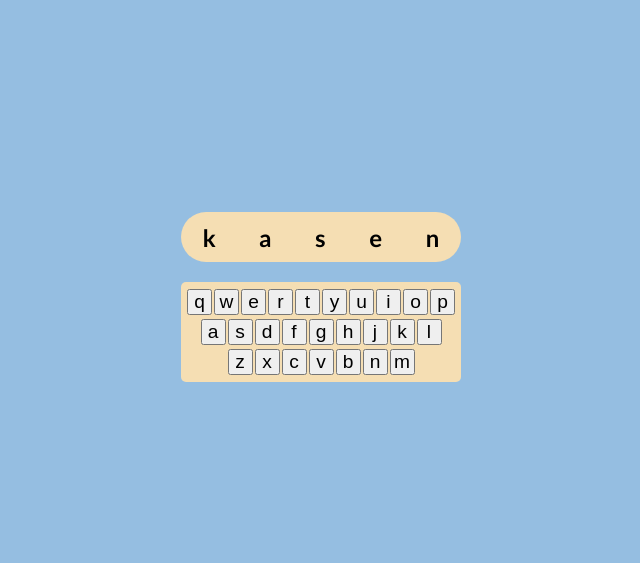
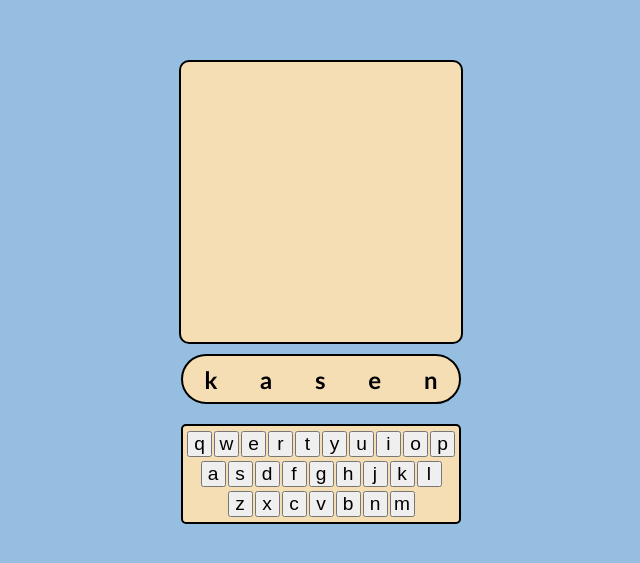
Before and after one commit to Alborzie/hangman-game-js, a plain HTML site: page index.html in a window 1280 px wide. Shown: the part 103-666 px from the top of the page, without its empty margins (319-959 px from the left). Drawn offline with Linux system fonts and the light colour scheme.

Commit message:
a few adjustments, plus the basics of canvas tag

```diff
--- a/index.html
+++ b/index.html
@@ -45,37 +45,163 @@
         </div>
       </div>
 
-      <div class="word">
+      <div class="word"></div>
 
-      </div>
+      <canvas id="mistake" width="280px" height="280px"></canvas>
     </div>
 
     <script src="jQuery JavaScript Library v3.7.1.js"></script>
     <script>
-      let words = ["Kadyn","Salvador","Matthew","Justice","Roderic","Cohen","Rolando","Aden","Jorge","Jayden","Kason","Hunter","Aarav","Kasen","Reginald","Douglas","Willie","Kai","Neil","Ulises","Samson","Kayden","Isai","Killian","Dakota","Abraham","Jaydon","Darryl","Amir","London","Brennan","Dallas","Damion","Esteban","Kane","Noah","Frankie","Emiliano","Joshua","Darren","Kael","Sidney","Dorian","Alessandro","Abdullah","Will","Heath","Andy","Messiah","Trey","Maliyah","Dana","Luz","Reagan","Alison","Carla","Regan","Mallory","Bridget","Hailee","Frida","Caylee","Marissa","Kenya","Ashlee","Miley","Aubrey","Kelsie","Abbey","Ariana","Jaslene","Clarissa","Lexi","Heaven","Kamari","Maryjane","Marisa","Lilah","Mckinle","Stephanie","Paola","Martha","Lila","Aliyah","Madison","Sidney","Gabrielle","Alma","Allyson","Gretchen","Kylie","Angel","Cierra","Jayla","Brooklynn","Gwendolyn","Payten","Angela","Karlee","Aiyana"];
-      let worddv = $(".word")
+      let words = [
+        "Kadyn",
+        "Salvador",
+        "Matthew",
+        "Justice",
+        "Roderic",
+        "Cohen",
+        "Rolando",
+        "Aden",
+        "Jorge",
+        "Jayden",
+        "Kason",
+        "Hunter",
+        "Aarav",
+        "Kasen",
+        "Reginald",
+        "Douglas",
+        "Willie",
+        "Kai",
+        "Neil",
+        "Ulises",
+        "Samson",
+        "Kayden",
+        "Isai",
+        "Killian",
+        "Dakota",
+        "Abraham",
+        "Jaydon",
+        "Darryl",
+        "Amir",
+        "London",
+        "Brennan",
+        "Dallas",
+        "Damion",
+        "Esteban",
+        "Kane",
+        "Noah",
+        "Frankie",
+        "Emiliano",
+        "Joshua",
+        "Darren",
+        "Kael",
+        "Sidney",
+        "Dorian",
+        "Alessandro",
+        "Abdullah",
+        "Will",
+        "Heath",
+        "Andy",
+        "Messiah",
+        "Trey",
+        "Maliyah",
+        "Dana",
+        "Luz",
+        "Reagan",
+        "Alison",
+        "Carla",
+        "Regan",
+        "Mallory",
+        "Bridget",
+        "Hailee",
+        "Frida",
+        "Caylee",
+        "Marissa",
+        "Kenya",
+        "Ashlee",
+        "Miley",
+        "Aubrey",
+        "Kelsie",
+        "Abbey",
+        "Ariana",
+        "Jaslene",
+        "Clarissa",
+        "Lexi",
+        "Heaven",
+        "Kamari",
+        "Maryjane",
+        "Marisa",
+        "Lilah",
+        "Mckinle",
+        "Stephanie",
+        "Paola",
+        "Martha",
+        "Lila",
+        "Aliyah",
+        "Madison",
+        "Sidney",
+        "Gabrielle",
+        "Alma",
+        "Allyson",
+        "Gretchen",
+        "Kylie",
+        "Angel",
+        "Cierra",
+        "Jayla",
+        "Brooklynn",
+        "Gwendolyn",
+        "Payten",
+        "Angela",
+        "Karlee",
+        "Aiyana",
+      ];
+      let worddv = $(".word");
+      const c = document.getElementById("mistake").getContext("2d");
 
-      class word{
-          constructor(){
-              this.wordstr = words[Math.floor((Math.random()*100))].toLowerCase()
-              this.wordarr = this.wordstr.split("")
-              for(let char of this.wordarr){
-                let dv = $(`<div class="letter">${char}</div>`)
-                worddv.append(dv)
-              }
+      class word {
+        constructor() {
+          this.wordstr = words[Math.floor(Math.random() * 100)].toLowerCase();
+          this.wordarr = this.wordstr.split("");
+          for (let char of this.wordarr) {
+            let dv = $(`<div class="letter">${char}</div>`);
+            worddv.append(dv);
           }
+          this.mistakes = 0;
+          // this.hangman()
+        }
+        // hangman(){
+        //   c.beginPath()
+        //   c.moveTo(40,240)
+        //   c.lineTo(140,240)
+        //   c.moveTo(90,240)
+        //   c.lineTo(90,40)
+        //   c.lineTo(190,40)
+        //   c.lineTo(190,50)
+        //   c.moveTo(190,70)
+        //   c.lineTo(190,100)
+        //   c.lineTo(200,120)
+        //   c.moveTo(190,100)
+        //   c.lineTo(180,120)
+        //   c.moveTo(190,80)
+        //   c.lineTo(200,90)
+        //   c.moveTo(190,80)
+        //   c.lineTo(180,90)
+        //   c.strokeStyle = "blue"
+        //   c.stroke()
+        //   c.beginPath()
+        //   c.arc(190, 60, 10, "", 2*Math.PI)
+        //   c.stroke()
+        // }
       }
 
-      let key = $(".key")
+      let key = $(".key");
 
-      $(document).ready(function(){
+      $(document).ready(function () {
+        let name = new word();
 
-        let name = new word()
-
-        key.click(function(){
-          console.log($(this).text())
-        })
-      })
+        key.click(function () {
+          console.log($(this).text());
+        });
+      });
     </script>
   </body>
 </html>
--- a/style/styles.scss
+++ b/style/styles.scss
@@ -19,6 +19,7 @@
     }
 }
 #keyboard{
+    border: 2px black solid;
     width: 280px;
     height: 100px;
     background-color: wheat;
@@ -41,6 +42,7 @@
     }
 }
 .word{
+    border: 2px black solid;
     width: 280px;
     height: 50px;
     border-radius: 25px;
@@ -52,3 +54,10 @@
         font-family: calibri;
     }
 }
+#mistake{
+    // width: 280px;
+    // height: 280px;
+    background-color: wheat;
+    border-radius: 10px;
+    border: 2px black solid;
+}
```
Also changed, not shown: style/styles.css, 1 other file.
